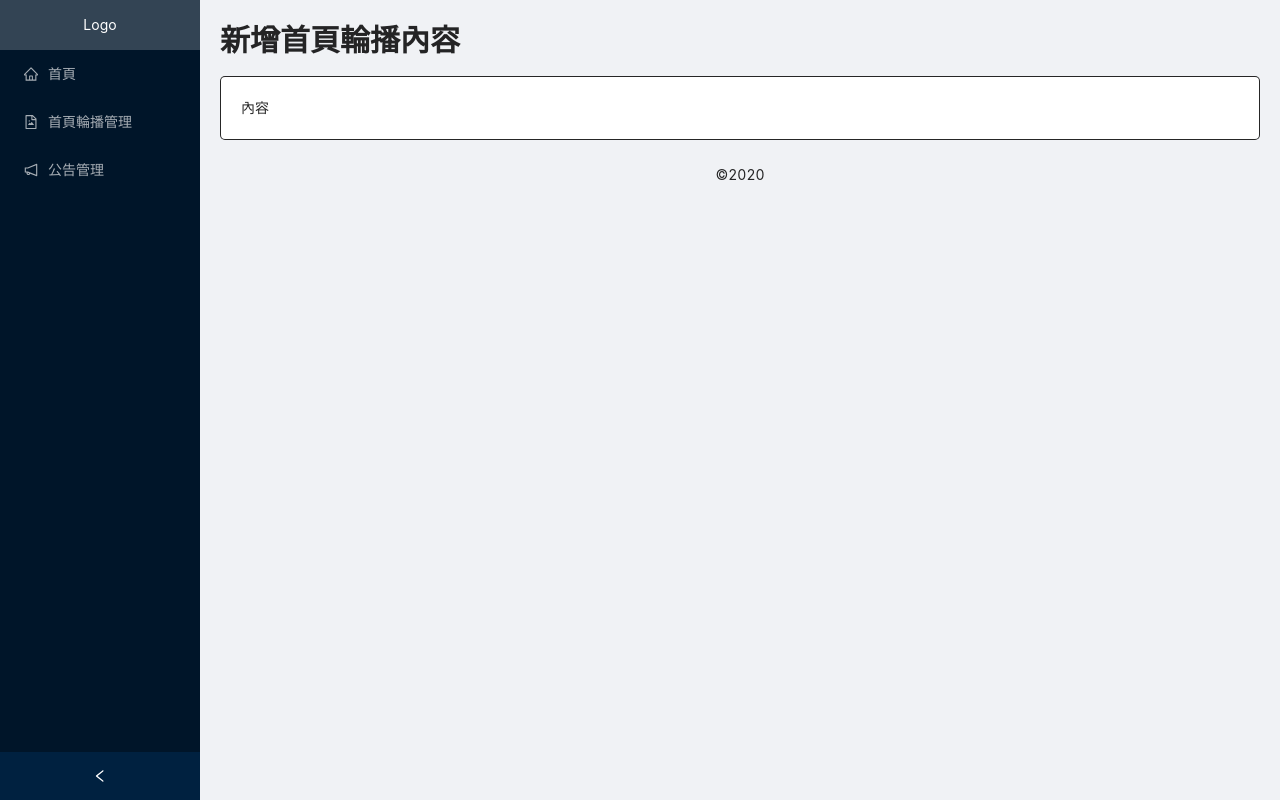
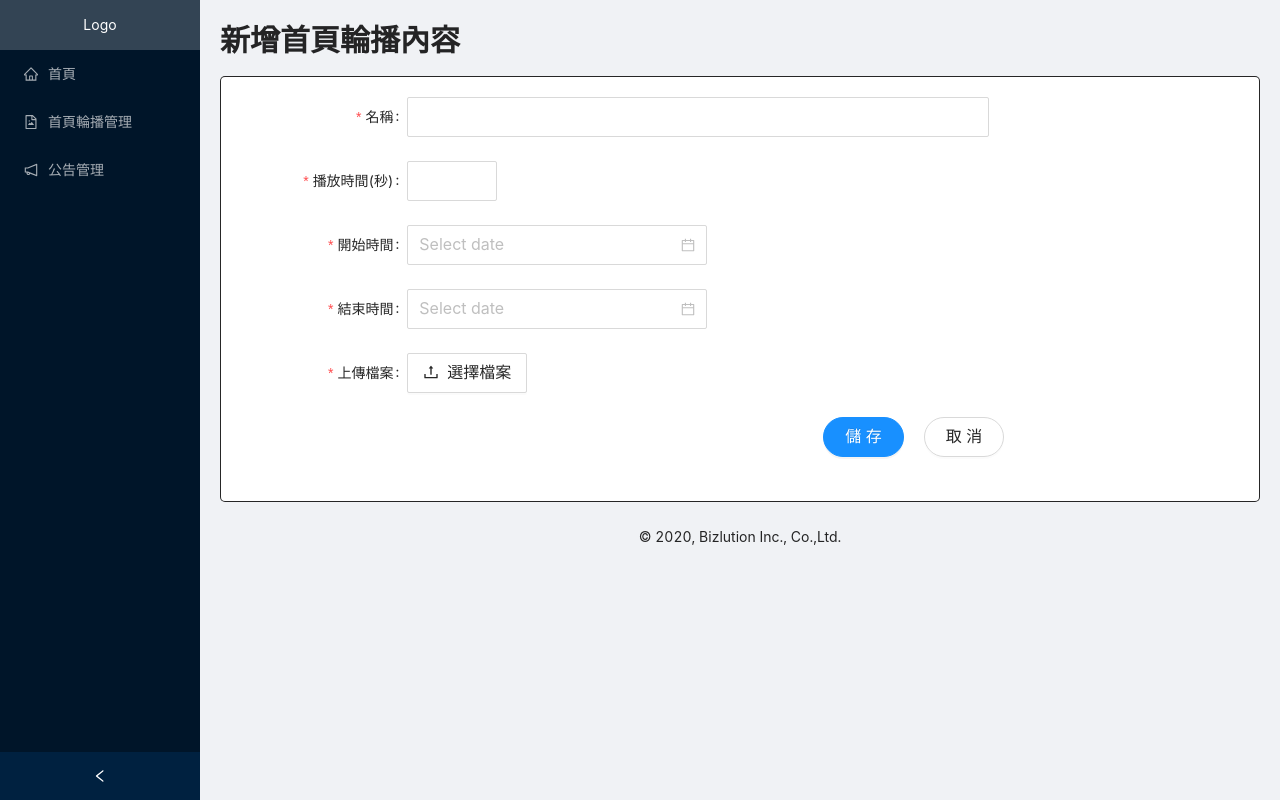
Before and after one commit to axlwang1976/smart-city-cms, a React (Create React App) app: page /carousel/new in a window 1280 px wide. Built offline with nearby package versions, Linux system fonts and the light colour scheme.

Commit message:
finished create carousel

```diff
--- a/db.json
+++ b/db.json
@@ -32,6 +32,17 @@
       "endDate": "2020-Mar-18 18:00:00",
       "isActive": true,
       "createdAt": "2020-Mar-18 09:00:00"
+    },
+    {
+      "id": "627399de-5357-4cd7-8e51-9bb4bd64c38c",
+      "key": "627399de-5357-4cd7-8e51-9bb4bd64c38c",
+      "title": "test",
+      "type": "圖片",
+      "duration": 123,
+      "startDate": "2020-03-19 14:20:36",
+      "endDate": "2020-03-19 14:20:38",
+      "isAvtice": true,
+      "createdAt": "2020-03-19 14:20:44"
     }
   ]
 }
--- a/package.json
+++ b/package.json
@@ -9,6 +9,7 @@
     "antd": "^4.0.3",
     "axios": "^0.19.2",
     "immutability-helper": "^3.0.1",
+    "moment": "^2.24.0",
     "react": "^16.13.0",
     "react-dnd": "^10.0.2",
     "react-dnd-html5-backend": "^10.0.2",
--- a/src/App.js
+++ b/src/App.js
@@ -16,8 +16,8 @@ const App = () => {
       <Switch>
         <Route exact path="/" component={HomePage} />
         <Route exact path="/carousel" component={CarouselPage} />
+        <Route exact path="/carousel/new" component={CarouselNewPage} />
         <Route exact path="/announcement" component={AnnouncementPage} />
-        <Route exact path="/carousel/new" component={CarouselNewPage} />
       </Switch>
     </Layout>
   );
--- a/src/components/Footer/Footer.js
+++ b/src/components/Footer/Footer.js
@@ -2,7 +2,9 @@ import React from 'react';
 import { Layout } from 'antd';
 
 const Footer = () => (
-  <Layout.Footer style={{ textAlign: 'center' }}>&copy;2020</Layout.Footer>
+  <Layout.Footer style={{ textAlign: 'center' }}>
+    &copy; 2020, Bizlution Inc., Co.,Ltd.
+  </Layout.Footer>
 );
 
 export default Footer;
--- /dev/null
+++ b/src/components/FormButton/FormButton.js
@@ -0,0 +1,29 @@
+import React from 'react';
+import { Button } from 'antd';
+import { withRouter } from 'react-router-dom';
+
+const FormButton = ({ history, path, isLoading }) => {
+  return (
+    <>
+      <Button
+        type="primary"
+        htmlType="submit"
+        style={{ marginRight: 20, padding: '0 21px' }}
+        shape="round"
+        disabled={isLoading}
+      >
+        {isLoading ? '處理中...' : '儲存'}
+      </Button>
+      <Button
+        type="ghost"
+        style={{ padding: '0 21px' }}
+        shape="round"
+        onClick={() => history.push(`/${path}`)}
+      >
+        取消
+      </Button>
+    </>
+  );
+};
+
+export default withRouter(FormButton);
--- a/src/pages/Carousel/CarouselNewPage.js
+++ b/src/pages/Carousel/CarouselNewPage.js
@@ -1,20 +1,139 @@
-import React from 'react';
-import { Layout, Typography } from 'antd';
+import React, { useState } from 'react';
+import {
+  Layout,
+  Typography,
+  Form,
+  Input,
+  DatePicker,
+  Upload,
+  message,
+  Button,
+  InputNumber
+} from 'antd';
+import { UploadOutlined } from '@ant-design/icons';
+import { v4 as uuidv4 } from 'uuid';
+import moment from 'moment';
+import Axios from 'axios';
+import { withRouter } from 'react-router-dom';
 
 import PageContent from '../../components/PageContent/PageContent';
 import Footer from '../../components/Footer/Footer';
+import FormButton from '../../components/FormButton/FormButton';
 
-const CarouselNewPage = () => {
+const CarouselNewPage = ({ history }) => {
+  const [fileList, setFileList] = useState([]);
+  const [isLoading, setIsloading] = useState(false);
   const { Content } = Layout;
   const { Title } = Typography;
+  const { Item } = Form;
+  const tailLayout = {
+    wrapperCol: { offset: 14, span: 18 }
+  };
+  const fileProps = {
+    name: 'file',
+    action: 'https://www.mocky.io/v2/5cc8019d300000980a055e76',
+    headers: {
+      authorization: 'authorization-text'
+    },
+    onChange(info) {
+      let fileList = [...info.fileList];
+      fileList = fileList.slice(-1);
+      setFileList(fileList);
+
+      if (info.file.status === 'done') {
+        message.success(`${info.file.name} 上傳成功`);
+      } else if (info.file.status === 'error') {
+        message.error(`${info.file.name} 上傳失敗`);
+      }
+    }
+  };
+
+  const submitHandler = async ({
+    title,
+    startDate,
+    endDate,
+    file,
+    duration
+  }) => {
+    setIsloading(true);
+    const type = file.file.type.split('/')[0] === 'image' ? '圖片' : '影片';
+    const createdAt = moment().format('YYYY-MM-DD HH:mm:ss');
+    const id = uuidv4();
+    const newData = {
+      id,
+      key: id,
+      title,
+      type,
+      duration,
+      startDate: startDate.format('YYYY-MM-DD HH:mm:ss'),
+      endDate: endDate.format('YYYY-MM-DD HH:mm:ss'),
+      isAvtice: true,
+      createdAt
+    };
+    await Axios.post('http://localhost:5000/medias', newData);
+    setIsloading(false);
+    history.push('/carousel');
+  };
 
   return (
     <Content style={{ padding: '20px' }}>
       <Title level={2}>新增首頁輪播內容</Title>
-      <PageContent>內容</PageContent>
+      <PageContent>
+        <Form
+          labelCol={{ span: 4 }}
+          wrapperCol={{ span: 14 }}
+          layout="horizontal"
+          size="large"
+          onFinish={vals => submitHandler(vals)}
+          onFinishFailed={err => message.error('表單驗證錯誤，請重新確認')}
+        >
+          <Item
+            label="名稱"
+            name="title"
+            rules={[{ required: true, message: '名稱為必填欄位' }]}
+          >
+            <Input />
+          </Item>
+          <Item
+            label="播放時間(秒)"
+            name="duration"
+            rules={[{ required: true, message: '播放時間為必填欄位' }]}
+          >
+            <InputNumber min={1} />
+          </Item>
+          <Item
+            name="startDate"
+            label="開始時間"
+            rules={[{ required: true, message: '開始時間為必填欄位' }]}
+          >
+            <DatePicker showTime format="YYYY-MM-DD HH:mm:ss" />
+          </Item>
+          <Item
+            name="endDate"
+            label="結束時間"
+            rules={[{ required: true, message: '結束時間為必填欄位' }]}
+          >
+            <DatePicker showTime format="YYYY-MM-DD HH:mm:ss" />
+          </Item>
+          <Item
+            label="上傳檔案"
+            name="file"
+            rules={[{ required: true, message: '必須選擇檔案' }]}
+          >
+            <Upload {...fileProps} fileList={fileList}>
+              <Button>
+                <UploadOutlined /> 選擇檔案
+              </Button>
+            </Upload>
+          </Item>
+          <Item {...tailLayout}>
+            <FormButton path="carousel" isLoading={isLoading} />
+          </Item>
+        </Form>
+      </PageContent>
       <Footer />
     </Content>
   );
 };
 
-export default CarouselNewPage;
+export default withRouter(CarouselNewPage);
```
